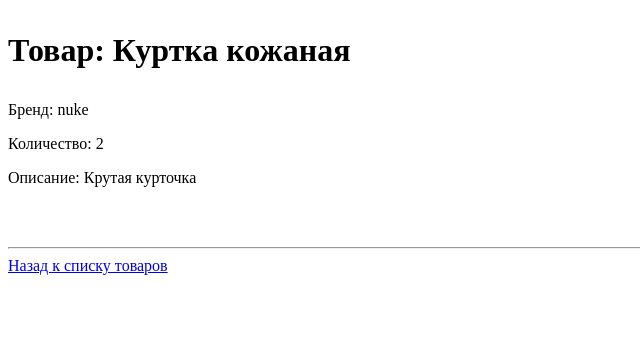
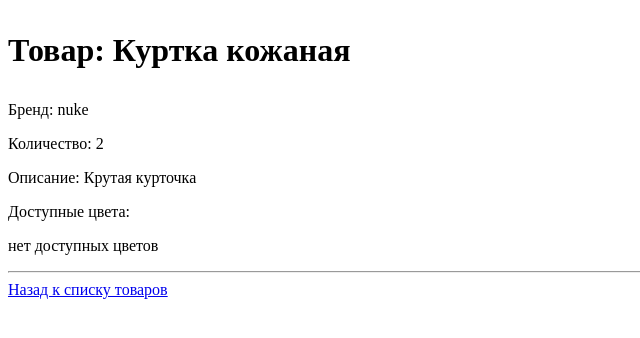
Before and after one commit to dmitriand/FirstDjango_10112025, a Django app: page /item/2/ in a window 1280 px wide. Shown: the part 26-364 px from the top of the page, without its empty margins (0-640 px from the left). Run offline with Django 5.2, Linux system fonts and the light colour scheme; data comes from the database, SQL or seed files in the repository; tables that the repository leaves empty hold one stand-in row (values such as "Sample post").

Commit message:
M4: task2.1

```diff
--- a/MainApp/views.py
+++ b/MainApp/views.py
@@ -24,11 +24,12 @@ def about(request):
 def get_item(request, id):
     try:
         item = Item.objects.get(pk=id)
+        colors = item.colors.all()
     except Item.DoesNotExist:
         return render(
             request, "errors.html", {"errors": [f"Item with id={id} not found"]}
         )
-    return render(request, "item.html", context={"item": item})
+    return render(request, "item.html", context={"item": item,"colors": colors})
 
 
 def get_all_items(request):
--- a/templates/footer.html
+++ b/templates/footer.html
@@ -1,5 +1,4 @@
 <footer>
-    <br><br>
     <hr>
     <a href={% url "all-items" %}>Назад к списку товаров</a>
 </footer>
--- a/templates/item.html
+++ b/templates/item.html
@@ -10,5 +10,19 @@
     <div>
         <p>Описание: {{ item.description }}</p>
     </div>
+    <div>
+        Доступные цвета:<br>
+        {% if colors %}
+            <ul>
+                {% for color in colors %}
+                    <li>
+                        {{ color.name }}
+                    </li>
+                {% endfor %}
+            </ul>
+        {% else %}
+            <p>нет доступных цветов</p>
+        {% endif %}
+    </div>
     {% include "footer.html" %}
 {% endblock content %}
```
Also changed, not shown: templates/items.html (line endings or trailing spaces).
